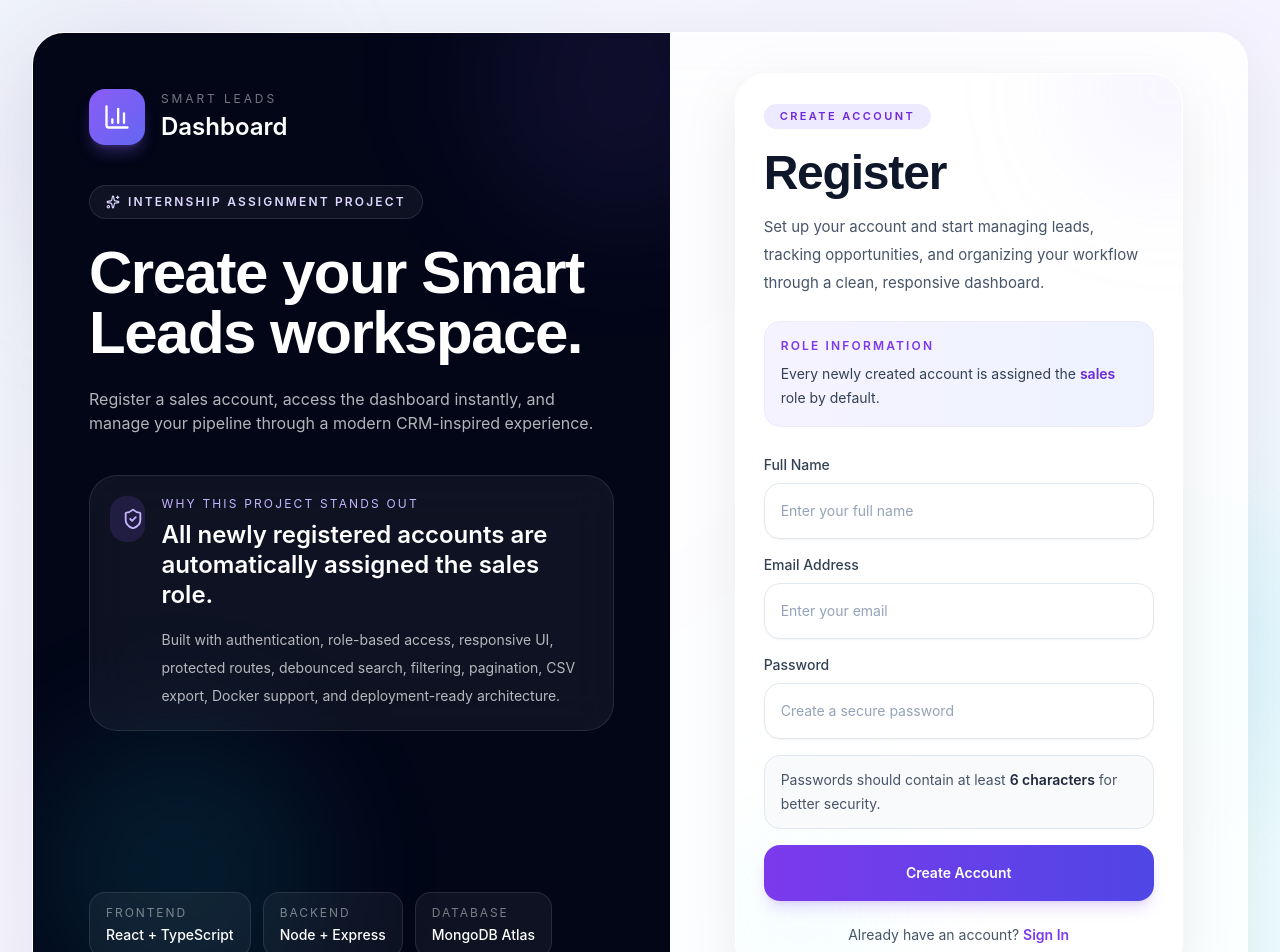
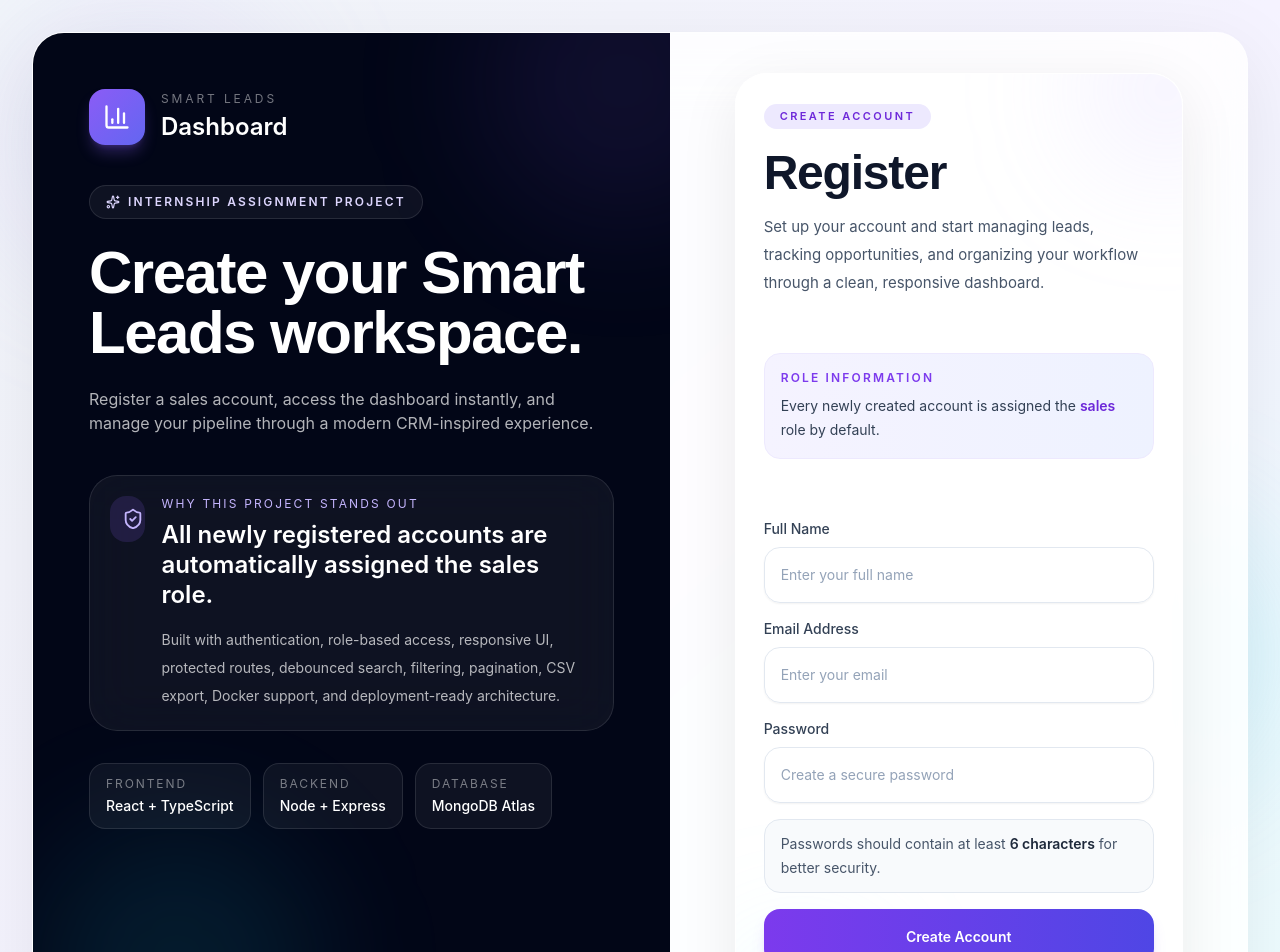
Before and after one commit to rahul-rajput246/dashboard, a React (Vite) app in the folder client/: page /register in a window 1280 px wide. Shown: the top 952 px of the page. Built offline with nearby package versions, Linux system fonts and the light colour scheme; no server answers.

Commit message:
spacing fixing login and register page

```diff
--- a/client/src/components/AuthShell.tsx
+++ b/client/src/components/AuthShell.tsx
@@ -21,7 +21,7 @@ const AuthShell = ({
 
     <div className="relative mx-auto grid min-h-[calc(100vh-1.5rem)] max-w-7xl overflow-hidden rounded-[32px] border border-white/60 bg-white/70 shadow-[0_20px_80px_rgba(0,0,0,0.08)] backdrop-blur-2xl sm:min-h-[calc(100vh-2.5rem)] lg:grid-cols-[1.05fr_0.95fr]">
       {/* LEFT SIDE */}
-      <section className="relative flex flex-col justify-between overflow-hidden bg-slate-950 p-6 text-white sm:p-8 lg:p-10 xl:p-14">
+      <section className="relative flex flex-col overflow-hidden bg-slate-950 p-6 text-white sm:p-8 lg:p-10 xl:p-14">
         {/* DECORATIVE */}
         <div className="absolute -right-24 -top-24 h-72 w-72 rounded-full bg-violet-500/10 blur-3xl" />
         <div className="absolute bottom-0 left-0 h-72 w-72 rounded-full bg-cyan-400/10 blur-3xl" />
@@ -89,7 +89,7 @@ const AuthShell = ({
         </div>
 
         {/* FOOTER */}
-        <div className="relative z-10 mt-10 flex flex-wrap gap-3">
+        <div className="relative z-10 mt-8 flex flex-wrap gap-3">
           <div className="rounded-2xl border border-white/10 bg-white/5 px-4 py-3">
             <p className="text-xs uppercase tracking-[0.16em] text-white/45">
               Frontend
--- a/client/src/pages/RegisterPage.tsx
+++ b/client/src/pages/RegisterPage.tsx
@@ -27,7 +27,7 @@ const RegisterPage = () => {
       <div className="absolute -right-16 -top-16 h-40 w-40 rounded-full bg-violet-300/20 blur-3xl" />
       <div className="absolute bottom-0 left-0 h-32 w-32 rounded-full bg-cyan-200/20 blur-3xl" />
 
-      <div className="relative z-10">
+      <div className="relative z-10 flex flex-col gap-8">
         {/* TOP */}
         <div>
           <span className="inline-flex rounded-full bg-violet-100 px-4 py-1 text-[11px] font-semibold uppercase tracking-[0.22em] text-violet-700">
```
